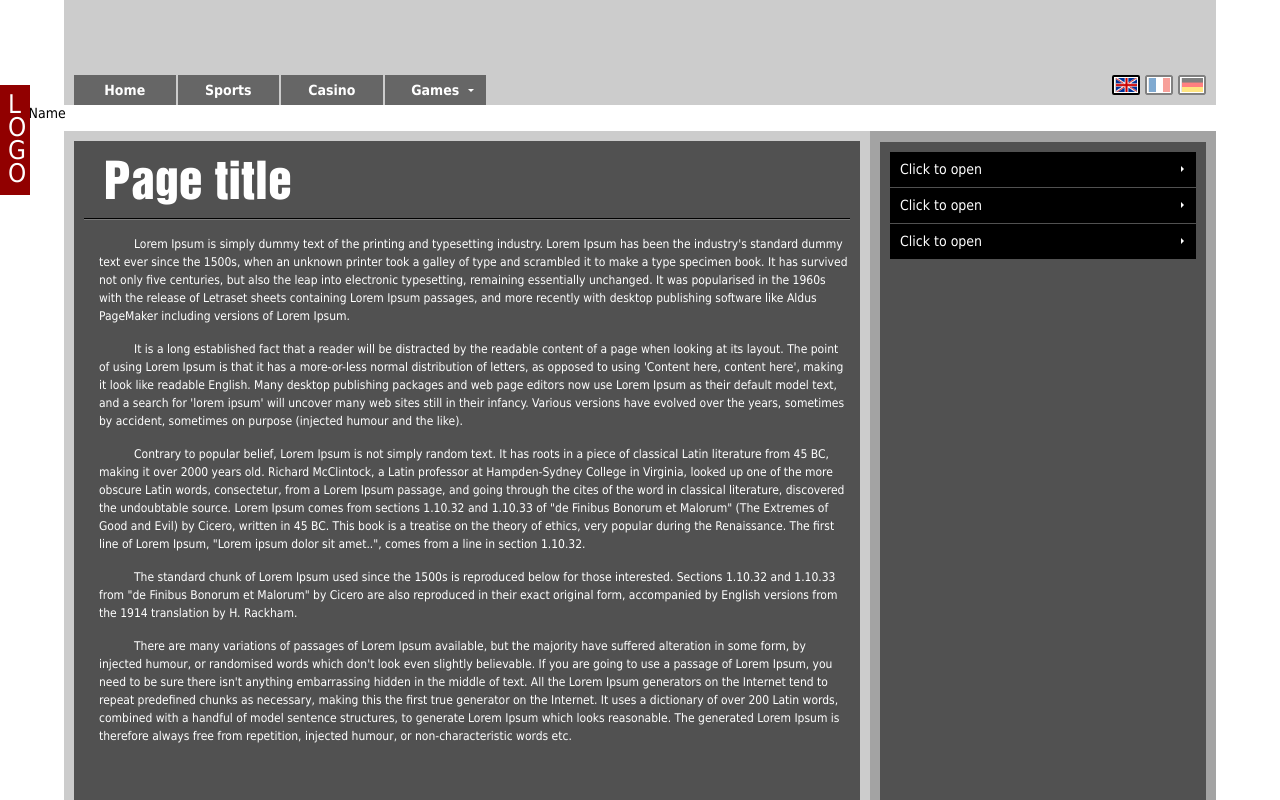
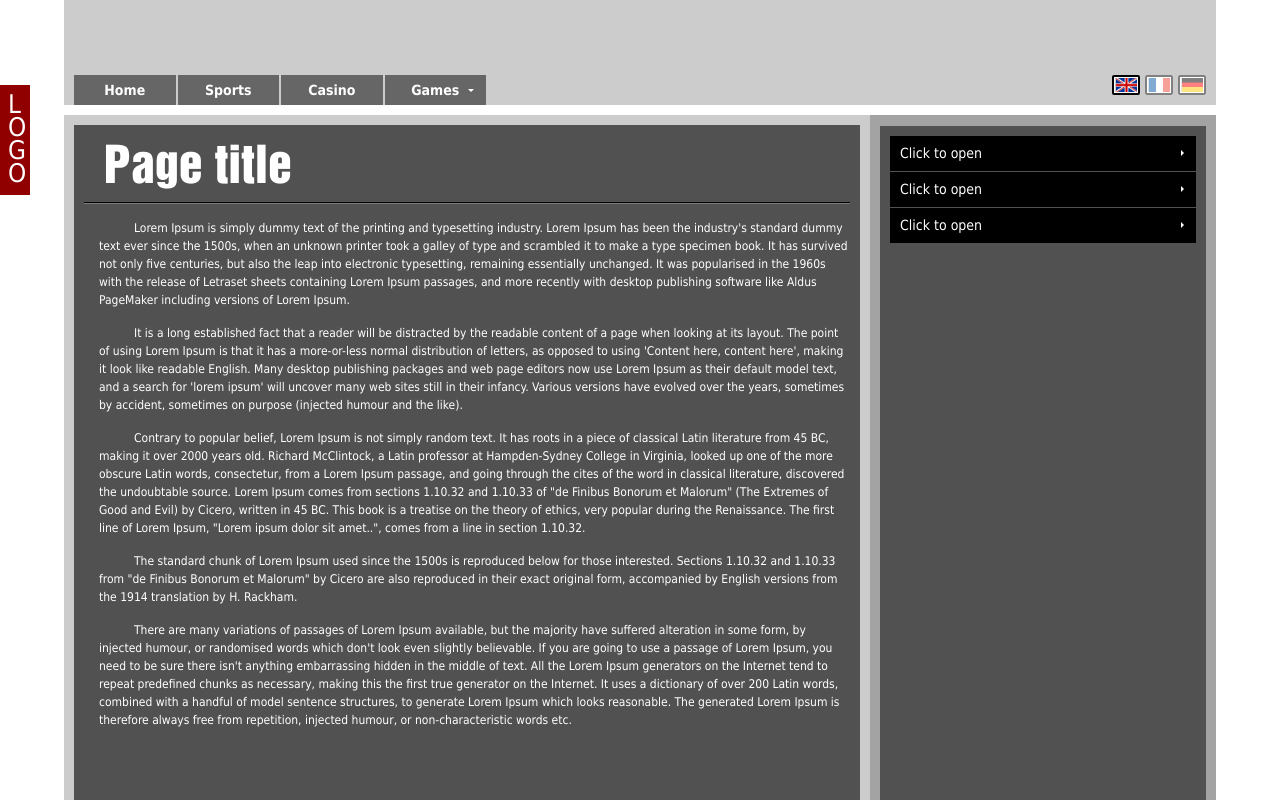
Before and after one commit to snukal/Sunday-work, a plain HTML site: page index.html in a window 1280 px wide. Shown: the top 800 px of the page. Drawn offline with Linux system fonts and the light colour scheme; no server answers.

Commit message:
Remove Test name

```diff
--- a/index.html
+++ b/index.html
@@ -66,7 +66,6 @@
                         </ul>
                     </div>
                 </div>
-                <div>Test Name</div>
             </header>
 
         </div>
```
